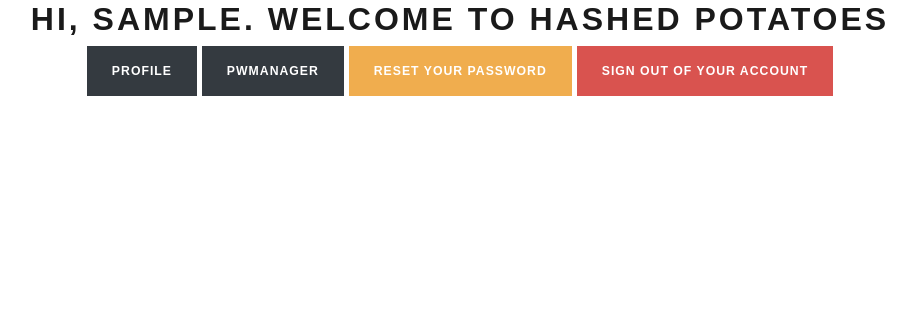
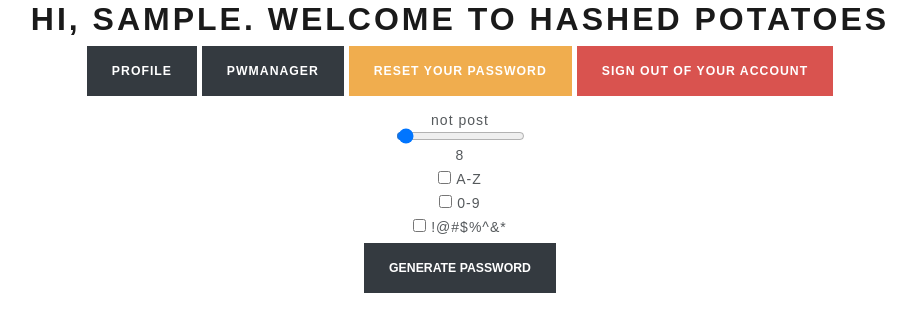
Before and after one commit to cstringer17/HashedPotatoes, a PHP site: page /pages/welcome.php in a window 1280 px wide. Shown: the top 332 px of the page, without its empty margins (180-1096 px from the left). Run offline with PHP 8.4, Linux system fonts and the light colour scheme; the visitor is signed in with stand-in values (Sample User, id 1); some libraries are stand-ins or nearby versions.

Commit message:
Developed state of the art password generator

```diff
--- a/pages/password-generator.php
+++ b/pages/password-generator.php
@@ -1,3 +1,90 @@
 <?php
 
-require '../vendor/autoload.php';
+if ($_SERVER["REQUEST_METHOD"] == "POST") {
+    require '../vendor/autoload.php';
+
+    $alphabig = 'ABCDEFGHIJKLMNOPQRSTUVWXYZ';
+    $alphasmall = 'abcdefghijklmnopqrstuvwxyz';
+    $numbers = '1234567890';
+    $special = '!@#$%^&*';
+    $len = $_POST["passwordlength"];
+    $random = openssl_random_pseudo_bytes($len);
+
+    $string = $alphasmall;
+
+    if (isset($_POST["bigalphabet"])) {
+        $string .= $alphabig;
+    }
+    if (isset($_POST["zerotonine"])) {
+        $string .= $numbers;
+    }
+    if (isset($_POST["specialchar"])) {
+        $string .= $special;
+    }
+
+    $string_length = strlen($string);
+
+    $password = '';
+
+    for ($i = 0; $i < $len; ++$i) {
+        $password .= $string[ord($random[$i]) % $string_length];
+    }
+} else {
+    echo "not post";
+}
+?>
+
+<!DOCTYPE html>
+<html lang="en">
+
+<head>
+    <meta charset="UTF-8">
+    <title>Password Generator</title>
+    <link rel="stylesheet" href="https://stackpath.bootstrapcdn.com/bootswatch/4.5.2/lux/bootstrap.min.css" integrity="sha384-9+PGKSqjRdkeAU7Eu4nkJU8RFaH8ace8HGXnkiKMP9I9Te0GJ4/km3L1Z8tXigpG" crossorigin="anonymous">
+    <style type="text/css">
+        body {
+            font: 14px sans-serif;
+            text-align: center;
+        }
+    </style>
+</head>
+
+<body>
+
+    <form action="welcome.php" method="post" enctype="multipart/form-data">
+
+        <input type="range" min="5" max="128" value="8" class="slider" name="passwordlength" id="passwordlength"><br>
+        <label id="counter" for="passwordlength"></label><br>
+
+        <input type="checkbox" id="bigalphabet" name="bigalphabet">
+        <label for="bigalphabet">A-Z</label><br>
+
+        <input type="checkbox" id="zerotonine" name="zerotonine">
+        <label for="zerotonine"> 0-9</label><br>
+
+        <input type="checkbox" id="specialchar" name="specialchar">
+        <label for="specialchar"> !@#$%^&*</label><br>
+
+        <button class="btn btn-dark" type="submit">Generate Password</button><br>
+        <br>
+        <?php
+
+        if (isset($password)) {
+            echo $password;
+        }
+        ?>
+    </form>
+
+    <script>
+        var slider = document.getElementById("passwordlength");
+        var output = document.getElementById("counter");
+        output.innerHTML = slider.value; // Display the default slider value
+
+        slider.oninput = function() {
+            output.innerHTML = this.value;
+        }
+    </script>
+
+</body>
+
+</html>
--- a/pages/welcome.php
+++ b/pages/welcome.php
@@ -28,6 +28,9 @@ require_once("tools/loginCheck.php");
         <a href="reset-password.php" class="btn btn-warning">Reset Your Password</a>
         <a href="logout.php" class="btn btn-danger">Sign Out of Your Account</a>
     </p>
+    <?php
+    include("password-generator.php")
+    ?>
 </body>
 <script src="https://code.jquery.com/jquery-3.2.1.slim.min.js" integrity="sha384-KJ3o2DKtIkvYIK3UENzmM7KCkRr/rE9/Qpg6aAZGJwFDMVNA/GpGFF93hXpG5KkN" crossorigin="anonymous"></script>
 <script src="https://cdnjs.cloudflare.com/ajax/libs/popper.js/1.12.9/umd/popper.min.js" integrity="sha384-ApNbgh9B+Y1QKtv3Rn7W3mgPxhU9K/ScQsAP7hUibX39j7fakFPskvXusvfa0b4Q" crossorigin="anonymous"></script>
```
